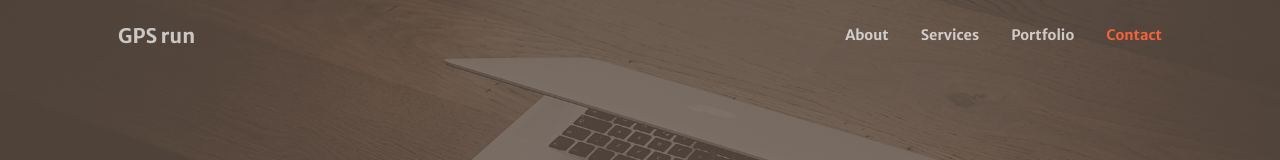
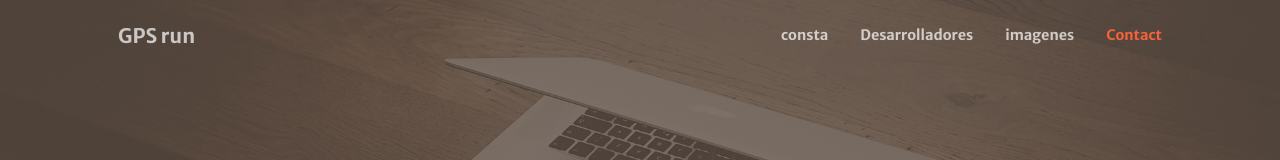
Before and after one commit to patricio2003/Proyecto-Taller, a plain HTML site: page index.html in a window 1280 px wide. Shown: the top 160 px of the page. Drawn offline with nearby package versions, Linux system fonts and the light colour scheme; some packages are replaced by stand-ins of ours; a script that the page names is missing.

Commit message:
Update index.html

```diff
--- a/index.html
+++ b/index.html
@@ -26,9 +26,9 @@
                 <button class="navbar-toggler navbar-toggler-right" type="button" data-bs-toggle="collapse" data-bs-target="#navbarResponsive" aria-controls="navbarResponsive" aria-expanded="false" aria-label="Toggle navigation"><span class="navbar-toggler-icon"></span></button>
                 <div class="collapse navbar-collapse" id="navbarResponsive">
                     <ul class="navbar-nav ms-auto my-2 my-lg-0">
-                        <li class="nav-item"><a class="nav-link" href="#about">About</a></li>
-                        <li class="nav-item"><a class="nav-link" href="#services">Services</a></li>
-                        <li class="nav-item"><a class="nav-link" href="#portfolio">Portfolio</a></li>
+                        <li class="nav-item"><a class="nav-link" href="#about">consta</a></li>
+                        <li class="nav-item"><a class="nav-link" href="#services">Desarrolladores</a></li>
+                        <li class="nav-item"><a class="nav-link" href="#portfolio">imagenes</a></li>
                         <li class="nav-item"><a class="nav-link" href="#contact">Contact</a></li>
                     </ul>
                 </div>
```
